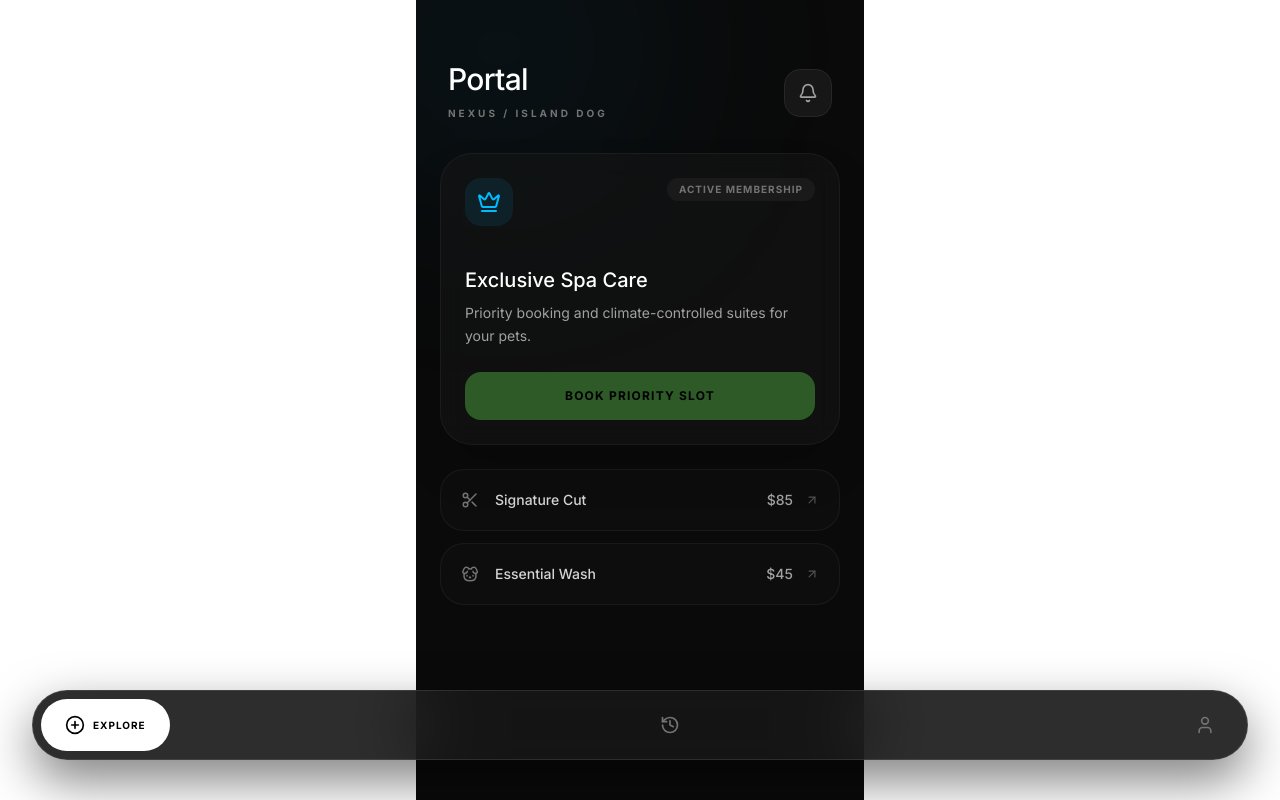
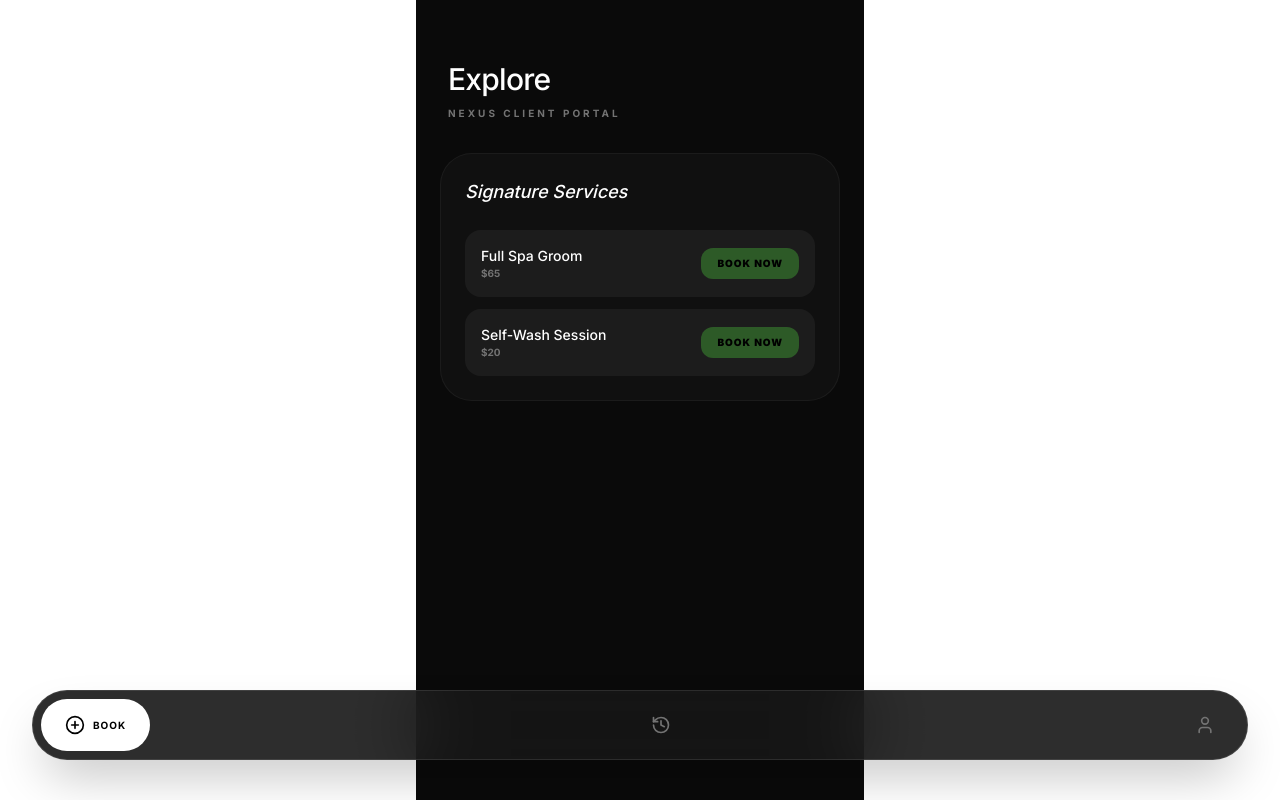
Before and after one commit to NexusApps07/island-dog-pet-wash-demo, a Next.js app: page / in a window 1280 px wide. Built offline with nearby package versions, Linux system fonts and the light colour scheme.

Commit message:
Update page.tsx

```diff
--- a/app/page.tsx
+++ b/app/page.tsx
@@ -1,127 +1,176 @@
 "use client";
-import React, { useState } from 'react';
+import React, { useState, useEffect } from 'react';
 import { motion, AnimatePresence } from 'framer-motion';
 import {
-  Scissors, Dog, Star, Phone,
-  Download, History, User, PlusCircle,
-  RotateCcw, Bell, ArrowUpRight, Crown
+  Scissors, Dog, Star, Phone, History,
+  User, PlusCircle, RotateCcw, Bell,
+  ArrowUpRight, CheckCircle, X
 } from 'lucide-react';
 
-export default function PremiumGroomingApp() {
+export default function FunctionalPremiumApp() {
   const [activeTab, setActiveTab] = useState('explore');
-  const brandColor = process.env.NEXT_PUBLIC_BRAND_COLOR || "#38bdf8"; // Light sky for contrast
+  const [bookings, setBookings] = useState<any[]>([]);
+  const [pets, setPets] = useState([{ name: "Fluffy", breed: "Golden Retriever" }]);
+  const [toast, setToast] = useState<string | null>(null);
+
+  const brandColor = process.env.NEXT_PUBLIC_BRAND_COLOR || "#38bdf8";
+
+  // LOAD DATA ON START
+  useEffect(() => {
+    const savedBookings = localStorage.getItem('nexus_bookings');
+    if (savedBookings) setBookings(JSON.parse(savedBookings));
+  }, []);
+
+  // FUNCTION: HANDLE BOOKING
+  const handleBooking = (service: string, price: string) => {
+    const newBooking = {
+      id: Math.random().toString(36).substr(2, 9),
+      service,
+      price,
+      date: new Date().toLocaleDateString('en-US', { month: 'short', day: 'numeric' }),
+      status: 'Confirmed'
+    };
+
+    const updated = [newBooking, ...bookings];
+    setBookings(updated);
+    localStorage.setItem('nexus_bookings', JSON.stringify(updated));
+
+    setToast(`Booked: ${service}! Check your Vault.`);
+    setTimeout(() => setToast(null), 3000);
+  };
 
   return (
-    <div className="max-w-md mx-auto min-h-screen pb-36 relative bg-neutral-950 overflow-hidden">
+    <div className="max-w-md mx-auto min-h-screen pb-36 relative bg-neutral-950 overflow-hidden font-sans">
 
-      {/* BACKGROUND DECOR (Subtle Glow) */}
-      <div className="absolute top-[-10%] left-[-10%] w-64 h-64 bg-sky-500/10 blur-[120px] rounded-full" />
+      {/* 1. FUNCTIONAL TOAST NOTIFICATION */}
+      <AnimatePresence>
+        {toast && (
+          <motion.div
+            initial={{ y: -50, opacity: 0 }} animate={{ y: 20, opacity: 1 }} exit={{ y: -50, opacity: 0 }}
+            className="fixed top-0 left-6 right-6 z-[100] bg-white text-black p-4 rounded-2xl shadow-2xl flex items-center justify-between"
+          >
+            <div className="flex items-center gap-3">
+              <CheckCircle size={18} className="text-green-500" />
+              <p className="text-xs font-bold uppercase tracking-tight">{toast}</p>
+            </div>
+          </motion.div>
+        )}
+      </AnimatePresence>
 
-      {/* HEADER */}
       <header className="px-8 pt-16 pb-8 flex justify-between items-center relative z-10">
         <div>
-          <h1 className="text-3xl font-medium tracking-tight text-white leading-none">
-            {activeTab === 'explore' ? 'Portal' : activeTab === 'pets' ? 'Family' : 'Vault'}
-          </h1>
-          <p className="text-neutral-500 text-[10px] font-bold uppercase tracking-[0.3em] mt-3">
-            {activeTab === 'explore' ? 'Nexus / Island Dog' : 'Client ID: 8821-S'}
-          </p>
-        </div>
-        <div className="h-12 w-12 rounded-2xl bg-neutral-900 border border-neutral-800 flex items-center justify-center text-neutral-400">
-          <Bell size={20} />
+          <h1 className="text-3xl font-medium tracking-tight text-white leading-none capitalize">{activeTab}</h1>
+          <p className="text-neutral-500 text-[10px] font-bold uppercase tracking-[0.3em] mt-3">Nexus Client Portal</p>
         </div>
       </header>
 
       <main className="px-6 relative z-10">
         <AnimatePresence mode="wait">
 
-          {/* TAB: EXPLORE */}
+          {/* TAB: EXPLORE (Service Booking) */}
           {activeTab === 'explore' && (
             <motion.div key="explore" initial={{ opacity: 0 }} animate={{ opacity: 1 }} className="space-y-6">
-
-              {/* FEATURE CARD: BENTO STYLE */}
-              <div className="bg-neutral-900/50 backdrop-blur-md border border-white/5 p-6 rounded-[2rem] shadow-2xl">
-                <div className="flex justify-between items-start mb-10">
-                  <div className="p-3 bg-sky-500/10 rounded-2xl text-sky-400">
-                    <Crown size={24} />
-                  </div>
-                  <span className="text-[10px] font-bold text-neutral-500 uppercase tracking-widest px-3 py-1 bg-neutral-800/50 rounded-full">
-                    Active Membership
-                  </span>
+              <div className="bg-neutral-900/50 border border-white/5 p-6 rounded-[2rem]">
+                <h2 className="text-lg font-medium text-white mb-6 italic">Signature Services</h2>
+                <div className="space-y-3">
+                  <ServiceItem
+                    title="Full Spa Groom" price="$65"
+                    onBook={() => handleBooking("Full Spa Groom", "$65")}
+                    color={brandColor}
+                  />
+                  <ServiceItem
+                    title="Self-Wash Session" price="$20"
+                    onBook={() => handleBooking("Self-Wash Session", "$20")}
+                    color={brandColor}
+                  />
                 </div>
-                <h2 className="text-xl font-medium text-white mb-2">Exclusive Spa Care</h2>
-                <p className="text-neutral-400 text-sm leading-relaxed mb-6">
-                  Priority booking and climate-controlled suites for your pets.
-                </p>
-                <button style={{ backgroundColor: brandColor }} className="w-full py-4 rounded-2xl text-black font-bold text-xs uppercase tracking-widest active:scale-95 transition-all">
-                  Book Priority Slot
-                </button>
-              </div>
-
-              {/* SERVICE LIST */}
-              <div className="grid grid-cols-1 gap-3">
-                <ServiceRow icon={<Scissors size={18}/>} title="Signature Cut" price="$85" />
-                <ServiceRow icon={<Dog size={18}/>} title="Essential Wash" price="$45" />
               </div>
             </motion.div>
           )}
 
-          {/* TAB: HISTORY */}
+          {/* TAB: VAULT (Booking History) */}
           {activeTab === 'history' && (
-            <motion.div key="history" initial={{ opacity: 0, y: 10 }} animate={{ opacity: 1, y: 0 }} className="space-y-4">
-              <div className="bg-neutral-900/80 border border-white/5 p-8 rounded-[2.5rem]">
-                <div className="flex justify-between items-start mb-8">
-                  <div className="flex items-center gap-3">
-                    <div className="w-12 h-12 bg-neutral-800 rounded-2xl flex items-center justify-center">
-                      <RotateCcw size={20} className="text-neutral-400" />
+            <motion.div key="history" initial={{ opacity: 0, x: 20 }} animate={{ opacity: 1, x: 0 }} className="space-y-4">
+              {bookings.length === 0 ? (
+                <div className="text-center py-20">
+                  <History size={48} className="mx-auto text-neutral-800 mb-4" />
+                  <p className="text-neutral-500 text-sm">No past appointments found.</p>
+                </div>
+              ) : (
+                bookings.map((b) => (
+                  <div key={b.id} className="bg-neutral-900/80 border border-white/5 p-6 rounded-[2rem] flex justify-between items-center">
+                    <div>
+                      <p className="text-[10px] font-bold text-neutral-500 uppercase tracking-widest mb-1">{b.date}</p>
+                      <h4 className="text-white font-medium">{b.service}</h4>
                     </div>
-                    <div>
-                      <p className="text-white font-medium">Full Spa Groom</p>
-                      <p className="text-[10px] text-neutral-500 font-bold uppercase tracking-widest mt-1">Jan 12 • Jessica</p>
-                    </div>
+                    <button
+                      onClick={() => handleBooking(b.service, b.price)}
+                      className="p-3 bg-neutral-800 rounded-xl text-neutral-400 hover:text-white transition-colors"
+                    >
+                      <RotateCcw size={16} />
+                    </button>
                   </div>
-                  <span className="text-white font-medium">$65</span>
+                ))
+              )}
+            </motion.div>
+          )}
+
+          {/* TAB: PROFILE (Pets) */}
+          {activeTab === 'pets' && (
+            <motion.div key="pets" initial={{ opacity: 0, x: 20 }} animate={{ opacity: 1, x: 0 }} className="space-y-4">
+              {pets.map((pet, i) => (
+                <div key={i} className="bg-neutral-900/50 border border-white/5 p-5 rounded-3xl flex items-center gap-4">
+                  <div className="w-12 h-12 bg-neutral-800 rounded-xl flex items-center justify-center text-neutral-500 font-bold uppercase">
+                    {pet.name[0]}
+                  </div>
+                  <div>
+                    <h4 className="text-white font-medium">{pet.name}</h4>
+                    <p className="text-[10px] text-neutral-500 font-bold uppercase tracking-widest">{pet.breed}</p>
+                  </div>
                 </div>
-                <button className="w-full py-4 bg-white text-black rounded-2xl font-bold text-[10px] uppercase tracking-widest hover:bg-neutral-200 transition-colors">
-                  Repeat Previous Service
-                </button>
-              </div>
+              ))}
+              <button className="w-full py-5 border border-dashed border-neutral-800 rounded-3xl text-neutral-600 font-bold text-[10px] uppercase tracking-widest flex items-center justify-center gap-2">
+                <PlusCircle size={16} /> Add New Pet Profile
+              </button>
             </motion.div>
           )}
 
         </AnimatePresence>
       </main>
 
-      {/* PREMIUM FLOATING TAB BAR */}
+      {/* NAVIGATION */}
       <nav className="fixed bottom-10 left-8 right-8 z-50">
-        <div className="bg-neutral-900/90 backdrop-blur-2xl border border-white/10 rounded-full p-2 flex justify-between items-center shadow-[0_20px_50px_rgba(0,0,0,0.5)]">
-          <TabBtn active={activeTab === 'explore'} icon={<PlusCircle size={20}/>} label="Explore" onClick={() => setActiveTab('explore')} />
-          <TabBtn active={activeTab === 'history'} icon={<History size={20}/>} label="Vault" onClick={() => setActiveTab('history')} />
-          <TabBtn active={activeTab === 'pets'} icon={<User size={20}/>} label="Profile" onClick={() => setActiveTab('pets')} />
+        <div className="bg-neutral-900/90 backdrop-blur-2xl border border-white/10 rounded-full p-2 flex justify-between items-center shadow-2xl">
+          <NavBtn active={activeTab === 'explore'} icon={<PlusCircle size={20}/>} label="Book" onClick={() => setActiveTab('explore')} />
+          <NavBtn active={activeTab === 'history'} icon={<History size={20}/>} label="Vault" onClick={() => setActiveTab('history')} />
+          <NavBtn active={activeTab === 'pets'} icon={<User size={20}/>} label="Pets" onClick={() => setActiveTab('pets')} />
         </div>
       </nav>
     </div>
   );
 }
 
-function ServiceRow({ icon, title, price }: any) {
+function ServiceItem({ title, price, onBook, color }: any) {
   return (
-    <div className="flex justify-between items-center p-5 bg-neutral-900/30 border border-white/5 rounded-3xl hover:bg-neutral-900/50 transition-all group">
-      <div className="flex items-center gap-4">
-        <span className="text-neutral-500 group-hover:text-white transition-colors">{icon}</span>
-        <span className="text-sm font-medium text-neutral-300">{title}</span>
+    <div className="flex justify-between items-center p-4 bg-white/5 rounded-2xl hover:bg-white/10 transition-all group">
+      <div>
+        <h4 className="text-white text-sm font-medium">{title}</h4>
+        <p className="text-neutral-500 text-[10px] font-bold uppercase">{price}</p>
       </div>
-      <div className="flex items-center gap-3">
-        <span className="text-sm font-medium text-neutral-400">{price}</span>
-        <ArrowUpRight size={14} className="text-neutral-600" />
-      </div>
+      <button
+        onClick={onBook}
+        style={{ backgroundColor: color }}
+        className="px-4 py-2 rounded-xl text-black text-[10px] font-black uppercase tracking-widest active:scale-90 transition-all"
+      >
+        Book Now
+      </button>
     </div>
   );
 }
 
-function TabBtn({ active, icon, label, onClick }: any) {
+function NavBtn({ active, icon, label, onClick }: any) {
   return (
-    <button onClick={onClick} className={`flex items-center gap-2 px-6 py-4 rounded-full transition-all duration-500 ${active ? 'bg-white text-black' : 'text-neutral-500'}`}>
+    <button onClick={onClick} className={`flex items-center gap-2 px-6 py-4 rounded-full transition-all duration-300 ${active ? 'bg-white text-black' : 'text-neutral-500'}`}>
       {icon}
       {active && <span className="text-[10px] font-bold uppercase tracking-widest leading-none">{label}</span>}
     </button>
```
